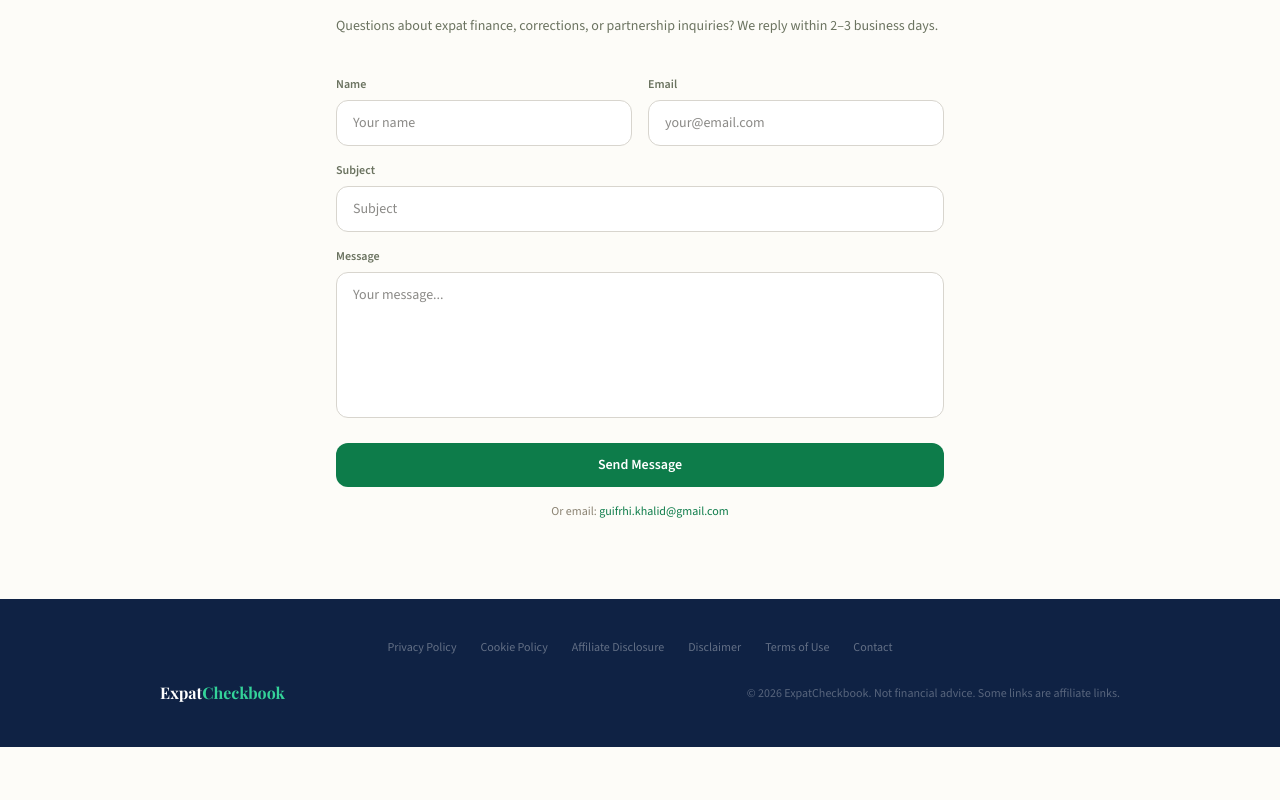
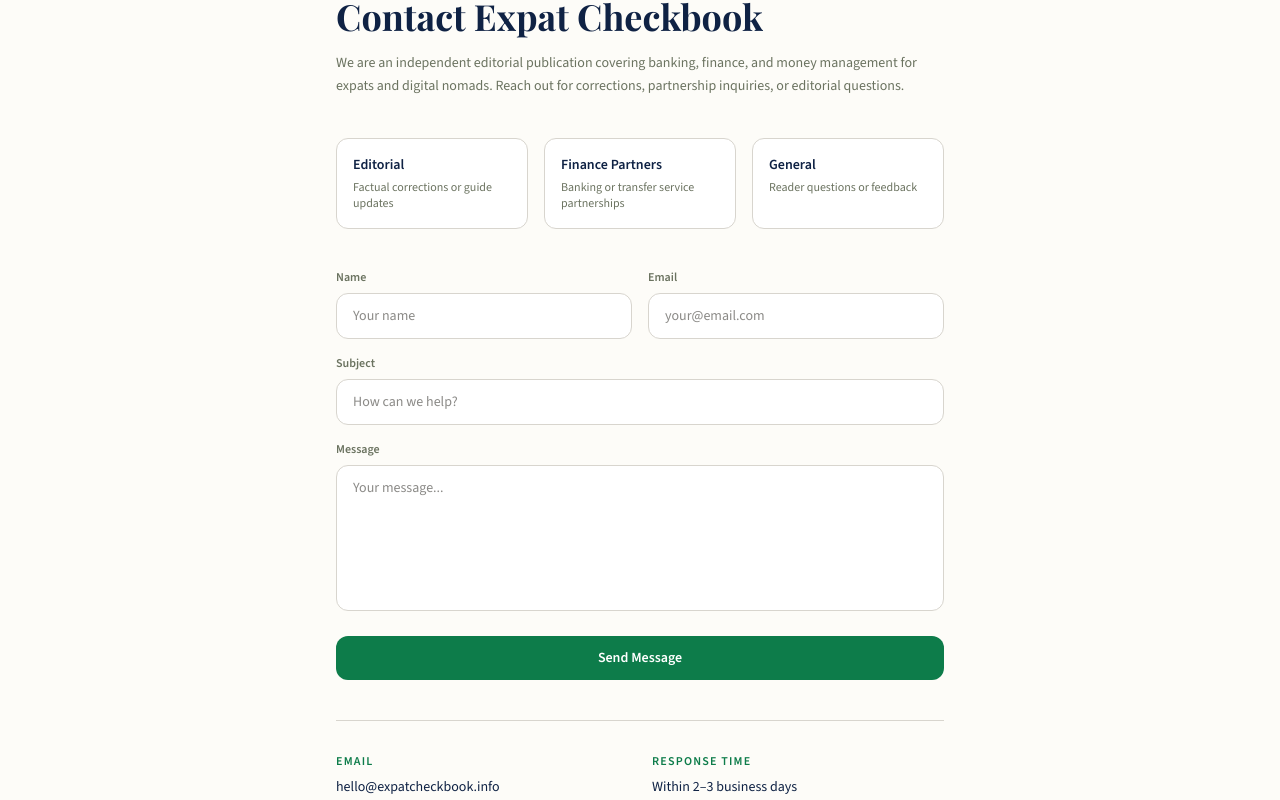
Before and after one commit to Leewak/expatcheckbook, a Next.js app: page /contact in a window 1280 px wide. Shown: the part 180-980 px from the top of the page. Before the commit the page ends 927 px from the top, so only its background shows below. Built offline with nearby package versions, Linux system fonts and the light colour scheme; a web font is replaced by a local one.

Commit message:
Professional contact pages, brand emails, remove personal info

```diff
--- a/app/affiliate-disclosure/page.tsx
+++ b/app/affiliate-disclosure/page.tsx
@@ -11,7 +11,7 @@
         { h: "Same Price for You", body: "Affiliate commissions come from the company's marketing budget, not from you. You pay exactly the same price through our link as directly." },
         { h: "Our Standards", body: "We only recommend financial products and services we believe are genuinely useful for expats. Affiliate relationships do not affect our editorial opinions, ratings, or rankings. Financial products are evaluated on fees, availability, exchange rates, and customer service — not commission size." },
         { h: "Financial Product Note", body: "Expat Checkbook is not a licensed financial advisor. Affiliate links to banking, insurance, and money transfer services are editorial recommendations, not financial advice. Always compare options and read terms before choosing a financial product." },
-        { h: "Contact", body: "Questions? Email guifrhi.khalid@gmail.com" },
+        { h: "Contact", body: "Questions? Email hello@expatcheckbook.info" },
       ].map(({ h, body }) => (
         <div key={h} className="mb-8">
           <h2 className="text-base font-bold mb-2" style={{ color: "#0F2244" }}>{h}</h2>
--- a/app/contact/page.tsx
+++ b/app/contact/page.tsx
@@ -2,18 +2,42 @@
 export default function ContactPage() {
   return (
     <div className="max-w-2xl mx-auto px-5 sm:px-8 py-20" style={{ background: "#FDFCF8" }}>
-      <h1 className="text-3xl font-bold mb-4" style={{ fontFamily: "var(--font-playfair)", color: "#0F2244" }}>Contact Us</h1>
-      <p className="mb-10 text-sm" style={{ color: "#6B7360" }}>Questions about expat finance, corrections, or partnership inquiries? We reply within 2–3 business days.</p>
+      <p className="text-xs font-semibold uppercase tracking-widest mb-4" style={{ color: "#0D7C4A" }}>Get in Touch</p>
+      <h1 className="text-3xl md:text-4xl font-bold mb-4" style={{ fontFamily: "var(--font-playfair)", color: "#0F2244" }}>Contact Expat Checkbook</h1>
+      <p className="mb-10 text-sm leading-relaxed" style={{ color: "#6B7360" }}>
+        We are an independent editorial publication covering banking, finance, and money management for expats and digital nomads. Reach out for corrections, partnership inquiries, or editorial questions.
+      </p>
+      <div className="grid grid-cols-1 sm:grid-cols-3 gap-4 mb-10">
+        {[
+          { title: "Editorial", desc: "Factual corrections or guide updates" },
+          { title: "Finance Partners", desc: "Banking or transfer service partnerships" },
+          { title: "General", desc: "Reader questions or feedback" },
+        ].map(({ title, desc }) => (
+          <div key={title} className="p-4 rounded-xl" style={{ background: "#fff", border: "1px solid #D8D5CE" }}>
+            <p className="font-semibold text-sm mb-1" style={{ color: "#0F2244" }}>{title}</p>
+            <p className="text-xs leading-snug" style={{ color: "#6B7360" }}>{desc}</p>
+          </div>
+        ))}
+      </div>
       <form className="space-y-4" onSubmit={(e) => e.preventDefault()}>
         <div className="grid grid-cols-1 sm:grid-cols-2 gap-4">
           <div><label className="block text-xs font-semibold mb-2" style={{ color: "#6B7360" }}>Name</label><input type="text" placeholder="Your name" className="w-full px-4 py-3 rounded-xl text-sm outline-none" style={{ background: "#fff", border: "1px solid #D8D5CE", color: "#18160F" }} /></div>
           <div><label className="block text-xs font-semibold mb-2" style={{ color: "#6B7360" }}>Email</label><input type="email" placeholder="your@email.com" className="w-full px-4 py-3 rounded-xl text-sm outline-none" style={{ background: "#fff", border: "1px solid #D8D5CE", color: "#18160F" }} /></div>
         </div>
-        <div><label className="block text-xs font-semibold mb-2" style={{ color: "#6B7360" }}>Subject</label><input type="text" placeholder="Subject" className="w-full px-4 py-3 rounded-xl text-sm outline-none" style={{ background: "#fff", border: "1px solid #D8D5CE", color: "#18160F" }} /></div>
+        <div><label className="block text-xs font-semibold mb-2" style={{ color: "#6B7360" }}>Subject</label><input type="text" placeholder="How can we help?" className="w-full px-4 py-3 rounded-xl text-sm outline-none" style={{ background: "#fff", border: "1px solid #D8D5CE", color: "#18160F" }} /></div>
         <div><label className="block text-xs font-semibold mb-2" style={{ color: "#6B7360" }}>Message</label><textarea rows={6} placeholder="Your message..." className="w-full px-4 py-3 rounded-xl text-sm outline-none resize-none" style={{ background: "#fff", border: "1px solid #D8D5CE", color: "#18160F" }} /></div>
         <button type="submit" className="w-full py-3 rounded-xl text-sm font-semibold" style={{ background: "#0D7C4A", color: "#fff" }}>Send Message</button>
-        <p className="text-center text-xs" style={{ color: "#8A8272" }}>Or email: <a href="mailto:guifrhi.khalid@gmail.com" style={{ color: "#0D7C4A" }}>guifrhi.khalid@gmail.com</a></p>
       </form>
+      <div className="mt-10 pt-8 grid grid-cols-1 sm:grid-cols-2 gap-6" style={{ borderTop: "1px solid #D8D5CE" }}>
+        <div>
+          <p className="text-xs font-semibold uppercase tracking-widest mb-2" style={{ color: "#0D7C4A" }}>Email</p>
+          <p className="text-sm" style={{ color: "#0F2244" }}>hello@expatcheckbook.info</p>
+        </div>
+        <div>
+          <p className="text-xs font-semibold uppercase tracking-widest mb-2" style={{ color: "#0D7C4A" }}>Response Time</p>
+          <p className="text-sm" style={{ color: "#0F2244" }}>Within 2–3 business days</p>
+        </div>
+      </div>
     </div>
   );
 }
--- a/app/privacy/page.tsx
+++ b/app/privacy/page.tsx
@@ -9,7 +9,7 @@
   { h: "6. Financial Information Disclaimer", body: "This site discusses financial products and services. We do not collect or store any financial account information. Any data entered into third-party financial tools is governed by those companies' own privacy policies." },
   { h: "7. Your Rights", body: "EU/UK residents: GDPR rights apply. California residents: CCPA rights apply. Contact us to access, correct, or delete your data." },
   { h: "8. Changes", body: "We may update this policy. Changes posted here with a revised date." },
-  { h: "9. Contact", body: "Questions? Email: guifrhi.khalid@gmail.com" },
+  { h: "9. Contact", body: "Questions? Email: hello@expatcheckbook.info" },
 ];
 export default function PrivacyPage() {
   return (
--- a/app/terms/page.tsx
+++ b/app/terms/page.tsx
@@ -14,7 +14,7 @@
         { h: "5. Disclaimer of Warranties", body: "Site provided 'as is'. We disclaim all warranties to the fullest extent permitted by law." },
         { h: "6. Limitation of Liability", body: "We shall not be liable for any damages arising from use of this site." },
         { h: "7. Changes", body: "We may modify Terms at any time. Continued use constitutes acceptance." },
-        { h: "8. Contact", body: "Email guifrhi.khalid@gmail.com" },
+        { h: "8. Contact", body: "Email hello@expatcheckbook.info" },
       ].map(({ h, body }) => (
         <div key={h} className="mb-8">
           <h2 className="text-base font-bold mb-2" style={{ color: "#0F2244" }}>{h}</h2>
```
